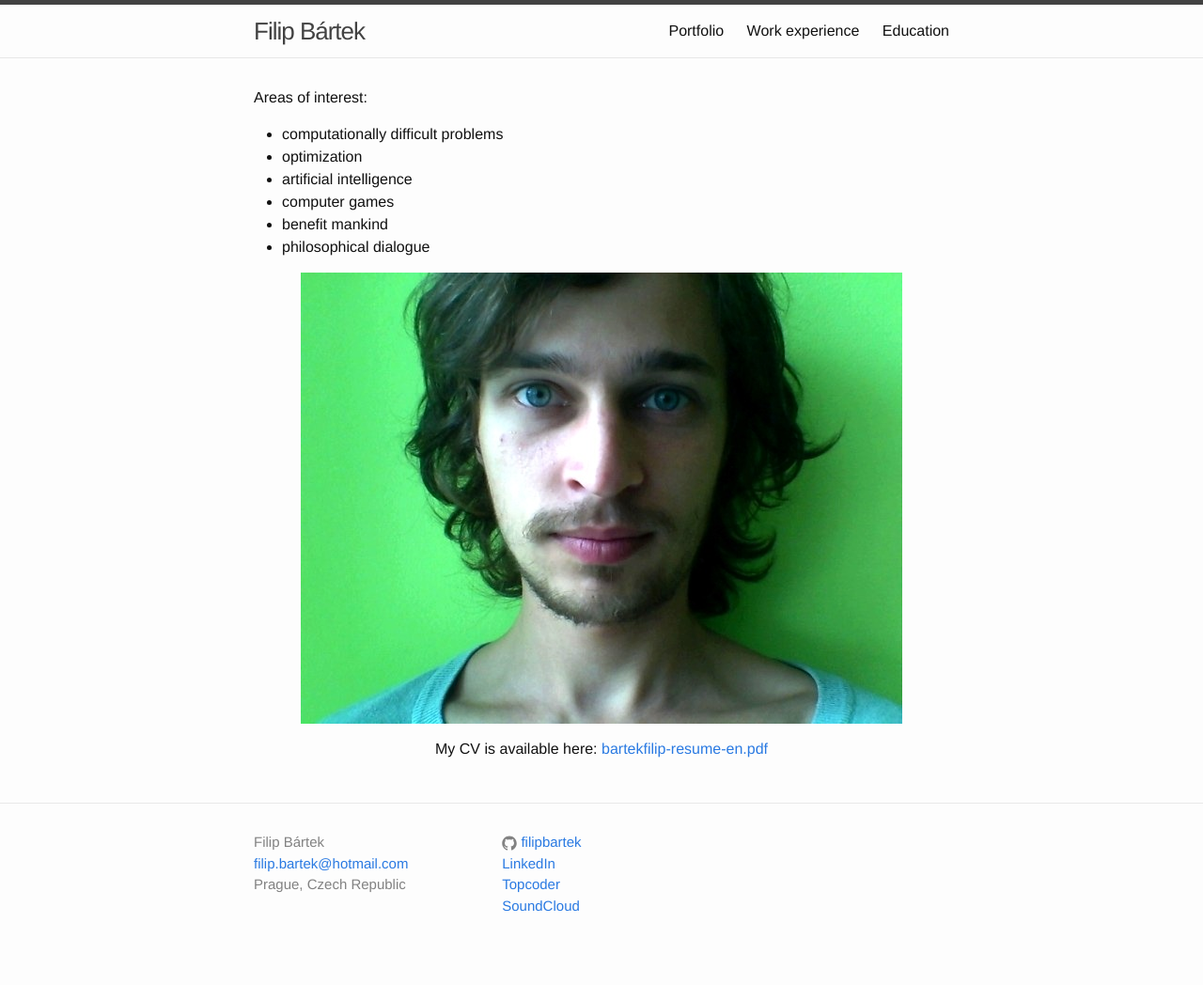
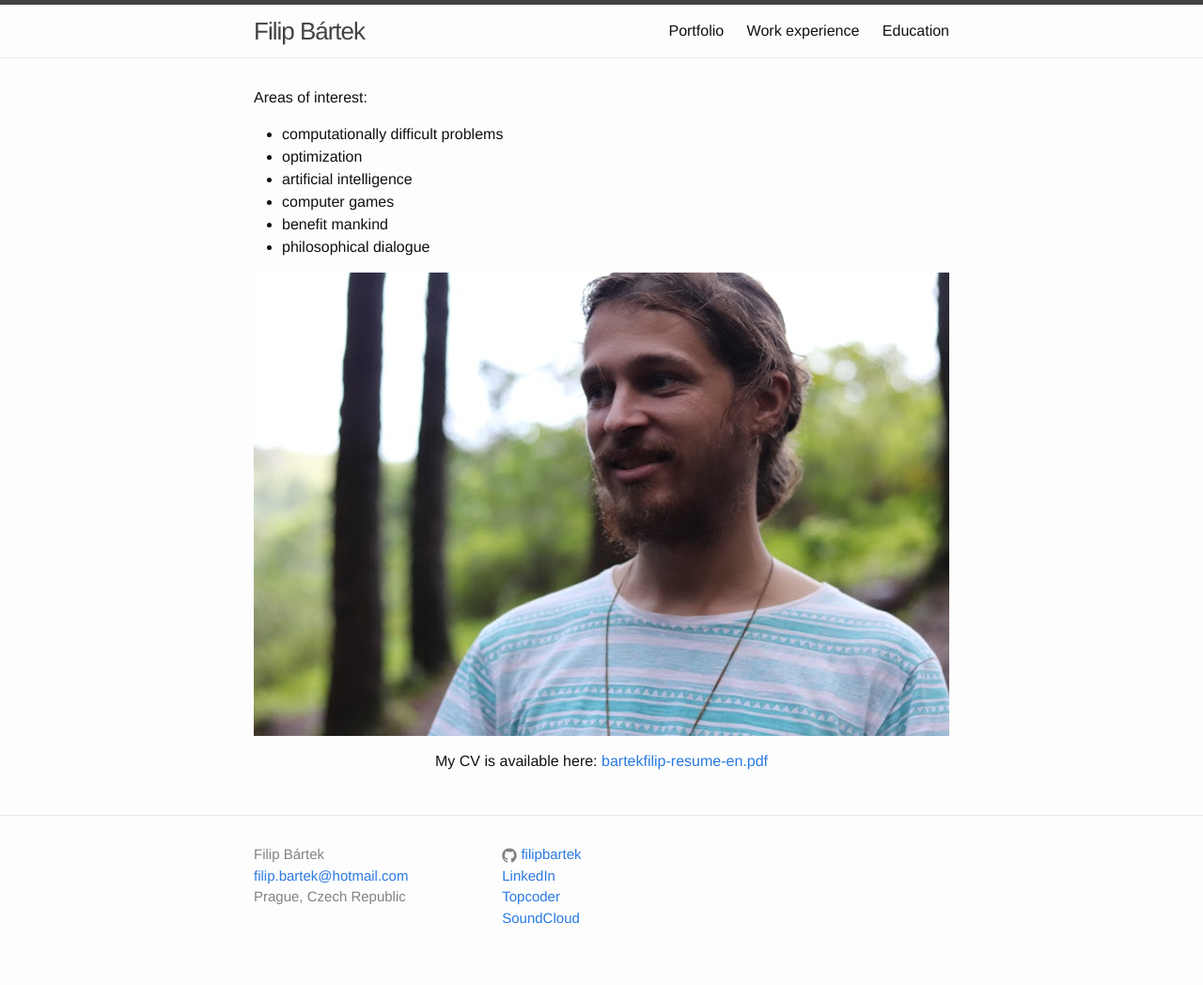
Before and after one commit to filipbartek/filipbartek.github.io, a Jekyll site: the page built from index.md, in a window 1280 px wide. Shown: the whole page at 94% size. Built offline with Jekyll 4.4.1, drawn with Linux system fonts in a browser that asks for light colours.

Commit message:
Replace the face photo with a better one
The new photo was captured by Nikhil on 2017-10-01.
Nikhil agreed with publishing the photo in an email on 2018-12-17.

```diff
--- a/index.md
+++ b/index.md
@@ -12,7 +12,7 @@ Areas of interest:
 * philosophical dialogue
 
 {:.center}
-![My photo](/assets/face.jpg)
+![My photo](/assets/20171001173719_IMG_0383_740.JPG)
 
 {:.center}
 My CV is available here: [bartekfilip-resume-en.pdf](http://filipbartek.github.io/resume/bartekfilip-resume-en.pdf)
```
Also changed, not shown: assets/20171001173719_IMG_0383_740.JPG (added), assets/face.jpg (deleted).
